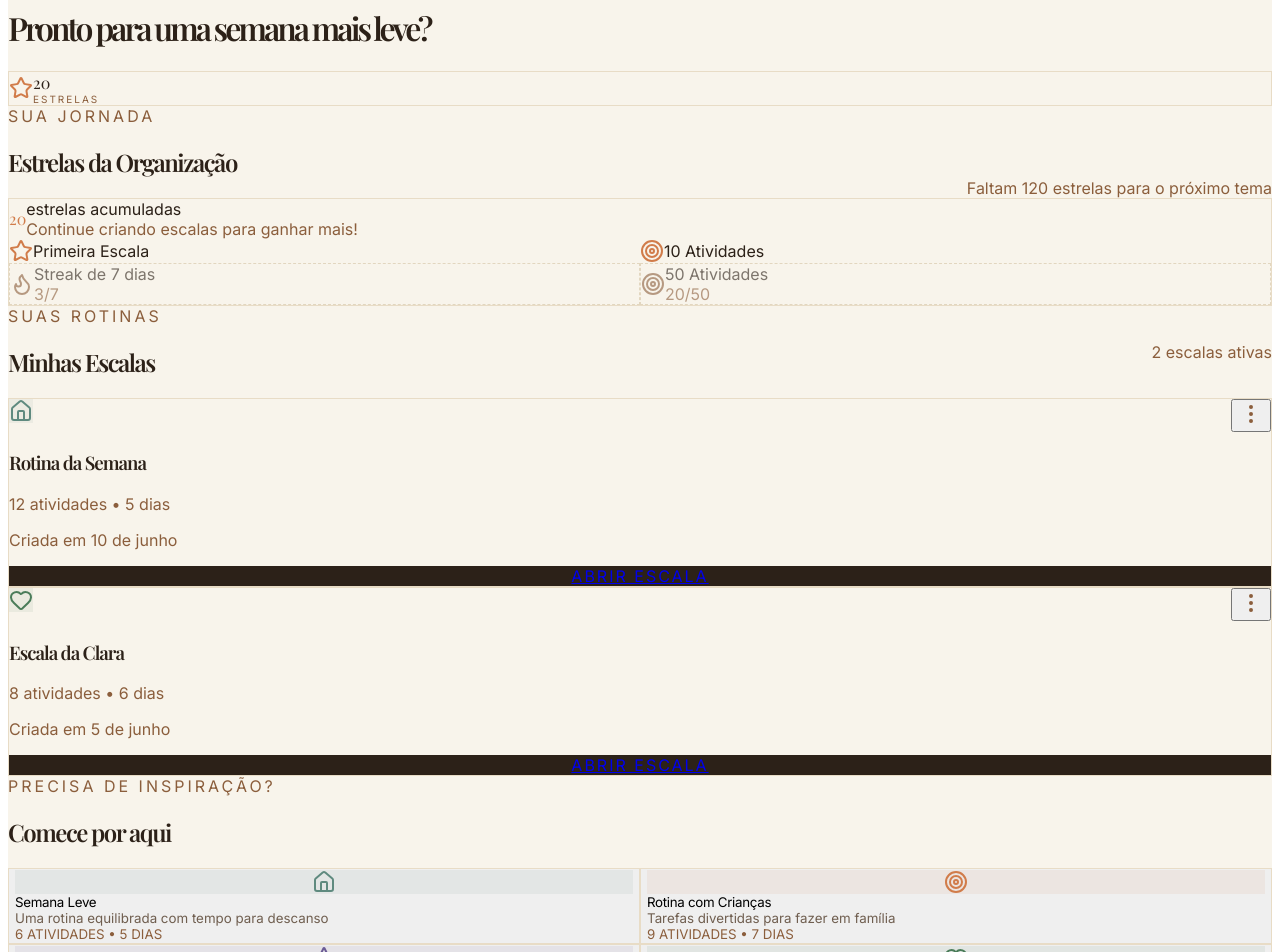
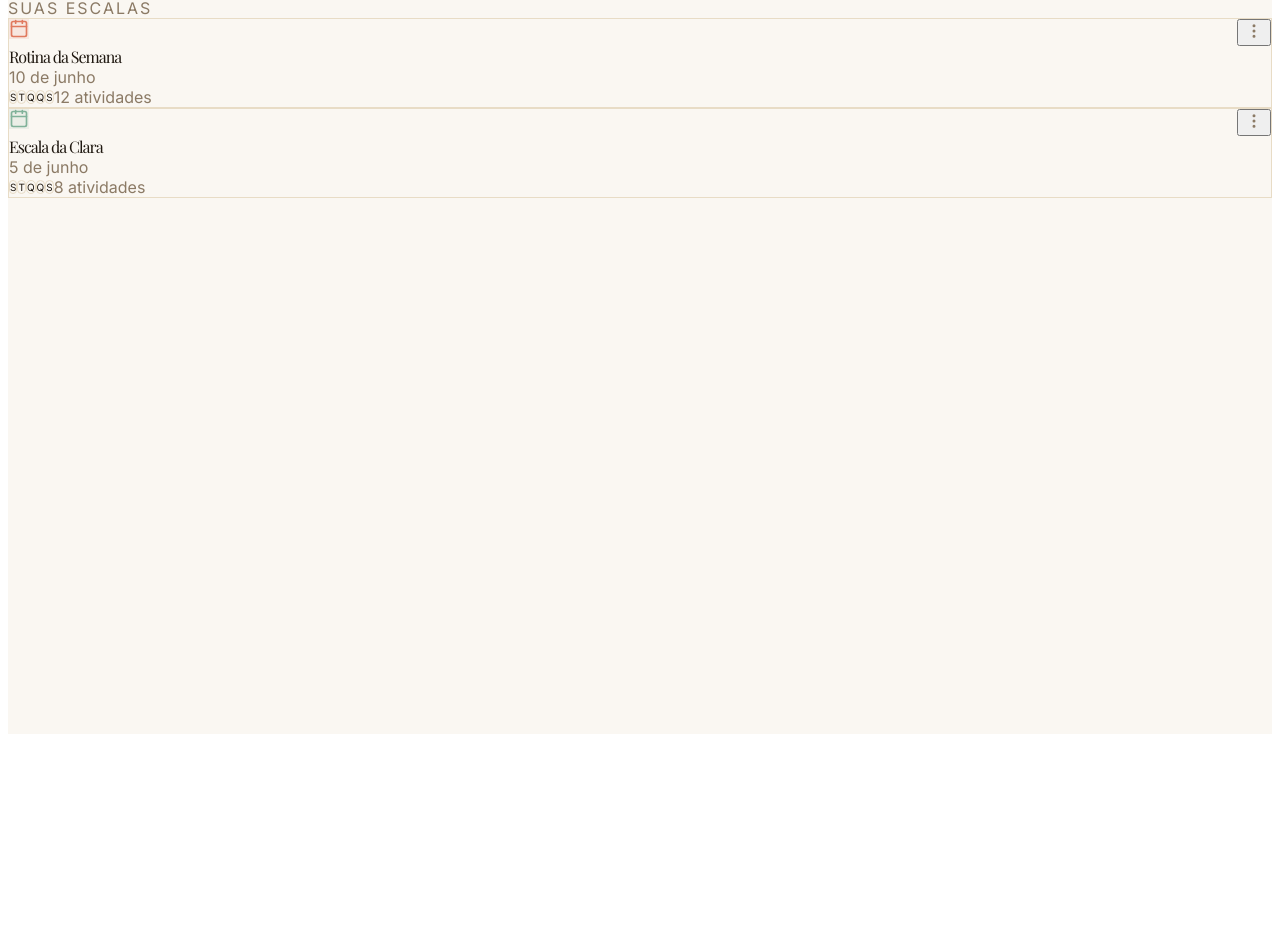
Before and after one commit to italo0machado/rotina-em-casa, a React (Vite) app in the folder frontend/: page /dashboard in a window 1280 px wide. Shown: the part 74-1026 px from the top of the page. After the commit the page ends 816 px from the top, so only its background shows below. Built offline with nearby package versions, Linux system fonts and the light colour scheme.

Commit message:
feat(dashboard): redesign completo da listagem de escalas com visual premium

```diff
--- a/frontend/src/pages/Dashboard.tsx
+++ b/frontend/src/pages/Dashboard.tsx
@@ -1,6 +1,6 @@
 import { useState, useEffect } from 'react';
-import { Link, useNavigate } from 'react-router-dom';
-import { Plus, Calendar, Star, Award, Flame, Target, Home, Heart, MoreVertical, Copy, Trash2 } from 'lucide-react';
+import { useNavigate } from 'react-router-dom';
+import { Plus, Calendar, Star, Award, Flame, Target, MoreVertical, Copy, Trash2 } from 'lucide-react';
 
 interface Escala {
   id: number;
@@ -15,45 +15,10 @@ interface Escala {
 const DIAS_SEMANA = ['Seg', 'Ter', 'Qua', 'Qui', 'Sex', 'Sáb', 'Dom'];
 
 const TEMAS = [
-  { id: 'praia', nome: 'Praia', cor: '#5f8a7f', icone: Home },
-  { id: 'floresta', nome: 'Floresta', cor: '#4a7c59', icone: Heart },
-  { id: 'espaco', nome: 'Espaço', cor: '#6b5b95', icone: Star },
-  { id: 'dinossauro', nome: 'Dinossauro', cor: '#d17c4a', icone: Target },
-];
-
-const MODELOS = [
-  {
-    id: 'leve',
-    nome: 'Semana Leve',
-    descricao: 'Uma rotina equilibrada com tempo para descanso',
-    atividades: 6,
-    dias: 5,
-    tema: 'praia'
-  },
-  {
-    id: 'criancas',
-    nome: 'Rotina com Crianças',
-    descricao: 'Tarefas divertidas para fazer em família',
-    atividades: 9,
-    dias: 7,
-    tema: 'dinossauro'
-  },
-  {
-    id: 'foco',
-    nome: 'Foco e Produtividade',
-    descricao: 'Estrutura para quem precisa de concentração',
-    atividades: 7,
-    dias: 5,
-    tema: 'espaco'
-  },
-  {
-    id: 'fimdesemana',
-    nome: 'Fim de Semana em Família',
-    descricao: 'Momentos de qualidade juntos',
-    atividades: 5,
-    dias: 2,
-    tema: 'floresta'
-  }
+  { id: 'praia', nome: 'Praia', cor: '#e07a5f' },
+  { id: 'floresta', nome: 'Floresta', cor: '#81b29a' },
+  { id: 'espaco', nome: 'Espaço', cor: '#6b5b95' },
+  { id: 'dinossauro', nome: 'Dinossauro', cor: '#f4a261' },
 ];
 
 export default function Dashboard() {
@@ -62,11 +27,7 @@ export default function Dashboard() {
   const [escalas, setEscalas] = useState<Escala[]>(() => {
     const saved = localStorage.getItem('escalas');
     if (saved) {
-      try {
-        return JSON.parse(saved);
-      } catch {
-        return [];
-      }
+      try { return JSON.parse(saved); } catch { return []; }
     }
     return [
       {
@@ -93,36 +54,14 @@ export default function Dashboard() {
   const [showModal, setShowModal] = useState(false);
   const [novoNome, setNovoNome] = useState('');
   const [temaSelecionado, setTemaSelecionado] = useState('praia');
-  const [diasSelecionados, setDiasSelecionados] = useState<string[]>(['Seg', 'Ter', 'Qua', 'Qui', 'Sex']);
   const [menuAberto, setMenuAberto] = useState<number | null>(null);
 
   useEffect(() => {
     localStorage.setItem('escalas', JSON.stringify(escalas));
   }, [escalas]);
 
-  const totalEstrelas = escalas.reduce((sum, e) => sum + e.totalAtividades, 0);
-  const totalEscalas = escalas.length;
-
-  const conquistasDesbloqueadas = [
-    { id: 1, nome: "Primeira Escala", icone: Star, desbloqueada: totalEscalas >= 1 },
-    { id: 2, nome: "10 Atividades", icone: Target, desbloqueada: totalEstrelas >= 10 },
-    { id: 3, nome: "Mestre da Semana", icone: Award, desbloqueada: totalEscalas >= 3 },
-    { id: 4, nome: "Em Chamas", icone: Flame, desbloqueada: totalEstrelas >= 30 },
-  ].filter(c => c.desbloqueada);
-
-  const proximasConquistas = [
-    { id: 5, nome: "Streak de 7 dias", icone: Flame, progresso: "3/7" },
-    { id: 6, nome: "50 Atividades", icone: Target, progresso: `${totalEstrelas}/50` },
-  ];
-
-  const toggleDia = (dia: string) => {
-    if (diasSelecionados.includes(dia)) {
-      if (diasSelecionados.length > 1) {
-        setDiasSelecionados(diasSelecionados.filter(d => d !== dia));
-      }
-    } else {
-      setDiasSelecionados([...diasSelecionados, dia]);
-    }
+  const getTemaInfo = (temaId?: string) => {
+    return TEMAS.find(t => t.id === temaId) || TEMAS[0];
   };
 
   const criarEscala = () => {
@@ -131,7 +70,7 @@ export default function Dashboard() {
     const novaEscala: Escala = {
       id: Date.now(),
       nome: novoNome.trim(),
-      dias: [...diasSelecionados],
+      dias: ['Seg', 'Ter', 'Qua', 'Qui', 'Sex'],
       totalAtividades: 0,
       ultimaAtualizacao: "agora",
       tema: temaSelecionado,
@@ -140,25 +79,8 @@ export default function Dashboard() {
 
     setEscalas([novaEscala, ...escalas]);
     setNovoNome('');
-    setDiasSelecionados(['Seg', 'Ter', 'Qua', 'Qui', 'Sex']);
     setTemaSelecionado('praia');
     setShowModal(false);
-
-    navigate(`/escala/${novaEscala.id}`);
-  };
-
-  const criarDoModelo = (modelo: any) => {
-    const novaEscala: Escala = {
-      id: Date.now(),
-      nome: modelo.nome,
-      dias: Array.from({ length: modelo.dias }, (_, i) => DIAS_SEMANA[i]),
-      totalAtividades: modelo.atividades,
-      ultimaAtualizacao: "agora",
-      tema: modelo.tema,
-      criadaEm: new Intl.DateTimeFormat('pt-BR', { day: 'numeric', month: 'long' }).format(new Date())
-    };
-
-    setEscalas([novaEscala, ...escalas]);
     navigate(`/escala/${novaEscala.id}`);
   };
 
@@ -181,269 +103,149 @@ export default function Dashboard() {
     setMenuAberto(null);
   };
 
-  const getTemaInfo = (temaId?: string) => {
-    return TEMAS.find(t => t.id === temaId) || TEMAS[0];
-  };
-
   return (
-    <div className="min-h-screen bg-[#f8f4eb] text-[#2c2118]">
+    <div className="min-h-screen bg-[#faf7f2] text-[#1f1810]">
       {/* Header */}
-      <nav className="border-b border-[#e8dcc6] bg-[#f8f4eb]/95 backdrop-blur-md sticky top-0 z-40">
+      <nav className="border-b border-[#e8dcc6] bg-[#faf7f2]/95 backdrop-blur sticky top-0 z-50">
         <div className="max-w-7xl mx-auto px-6 flex items-center justify-between h-20">
           <div className="flex items-center gap-3">
-            <div className="w-9 h-9 bg-[#2c2118] rounded-2xl flex items-center justify-center">
-              <span className="text-[#f8f4eb] text-xl tracking-[-2px] font-serif">R</span>
+            <div className="w-9 h-9 bg-[#1f1810] rounded-2xl flex items-center justify-center">
+              <span className="text-[#faf7f2] text-xl font-serif tracking-[-1px]">R</span>
             </div>
-            <div>
-              <div className="font-serif text-2xl tracking-[-1.5px]">ROTINA EM CASA</div>
-            </div>
+            <div className="font-serif text-2xl tracking-[-1.5px]">Rotina em Casa</div>
           </div>
+
           <button
             onClick={() => setShowModal(true)}
-            className="flex items-center gap-2 px-8 py-3 bg-[#d17c4a] text-white text-sm tracking-[2px] rounded-2xl hover:bg-[#b8693a] transition shadow-md"
+            className="flex items-center gap-2 bg-[#1f1810] text-white px-6 py-2.5 rounded-2xl text-sm hover:bg-black transition"
           >
-            <Plus className="w-4 h-4" /> CRIAR NOVA ESCALA
+            <Plus size={16} /> Nova Escala
           </button>
         </div>
       </nav>
 
-      <div className="max-w-7xl mx-auto px-6 py-10 space-y-12">
-
-        {/* Saudação + Estrelas */}
-        <div className="flex flex-col md:flex-row md:items-end md:justify-between gap-4">
+      <div className="max-w-7xl mx-auto px-6 py-10">
+        {/* Stats */}
+        <div className="flex items-center gap-8 mb-10">
           <div>
-            <div className="text-[#8b5e3c] text-sm tracking-[3px] mb-1">BOM DIA, CLARICE</div>
-            <h1 className="font-serif text-6xl tracking-[-3px]">Pronto para uma semana mais leve?</h1>
+            <div className="text-4xl font-serif tracking-[-2px]">{escalas.length}</div>
+            <div className="text-sm text-[#8b7a65]">Escalas ativas</div>
           </div>
-          <div className="flex items-center gap-3 bg-white px-6 py-3 rounded-2xl border border-[#e8dcc6]">
-            <Star className="w-6 h-6 text-[#d17c4a]" />
-            <div>
-              <div className="text-3xl font-serif tracking-tighter">{totalEstrelas}</div>
-              <div className="text-[10px] text-[#8b5e3c] tracking-[2px] -mt-1">ESTRELAS</div>
+          <div>
+            <div className="text-4xl font-serif tracking-[-2px]">
+              {escalas.reduce((sum, e) => sum + e.totalAtividades, 0)}
             </div>
+            <div className="text-sm text-[#8b7a65]">Atividades no total</div>
           </div>
         </div>
 
-        {/* SUA JORNADA DE ORGANIZAÇÃO */}
-        <div>
-          <div className="flex items-end justify-between mb-6">
-            <div>
-              <div className="text-[#8b5e3c] text-xs tracking-[3px] mb-1">SUA JORNADA</div>
-              <h2 className="font-serif text-4xl tracking-[-1.5px]">Estrelas da Organização</h2>
-            </div>
-            <div className="text-sm text-[#8b5e3c]">Faltam 120 estrelas para o próximo tema</div>
+        {/* Lista de Escalas */}
+        <div className="mb-8">
+          <div className="flex items-center justify-between mb-6">
+            <div className="text-sm tracking-[2px] text-[#8b7a65]">SUAS ESCALAS</div>
           </div>
 
-          <div className="bg-white rounded-3xl p-8 border border-[#e8dcc6]">
-            <div className="flex items-center gap-4 mb-8">
-              <div className="text-6xl font-serif tracking-tighter text-[#d17c4a]">{totalEstrelas}</div>
-              <div>
-                <div className="text-xl">estrelas acumuladas</div>
-                <div className="text-sm text-[#8b5e3c]">Continue criando escalas para ganhar mais!</div>
-              </div>
-            </div>
-
-            <div className="grid grid-cols-2 md:grid-cols-4 gap-4">
-              {conquistasDesbloqueadas.map((c) => (
-                <div key={c.id} className="flex items-center gap-3 p-4 bg-[#f8f4eb] rounded-2xl">
-                  <c.icone className="w-8 h-8 text-[#d17c4a]" />
-                  <div className="text-sm font-medium">{c.nome}</div>
-                </div>
-              ))}
-              {proximasConquistas.map((c) => (
-                <div key={c.id} className="flex items-center gap-3 p-4 border border-dashed border-[#d4c3a3] rounded-2xl opacity-60">
-                  <c.icone className="w-8 h-8 text-[#8b5e3c]" />
-                  <div>
-                    <div className="text-sm font-medium">{c.nome}</div>
-                    <div className="text-xs text-[#8b5e3c]">{c.progresso}</div>
-                  </div>
-                </div>
-              ))}
-            </div>
-          </div>
-        </div>
-
-        {/* MINHAS ESCALAS */}
-        <div>
-          <div className="flex items-center justify-between mb-6">
-            <div>
-              <div className="text-[#8b5e3c] text-xs tracking-[3px] mb-1">SUAS ROTINAS</div>
-              <h2 className="font-serif text-4xl tracking-[-1.5px]">Minhas Escalas</h2>
-            </div>
-            <div className="text-sm text-[#8b5e3c]">{totalEscalas} escalas ativas</div>
-          </div>
-
-          {escalas.length === 0 ? (
-            <div className="text-center py-16 border border-[#e8dcc6] rounded-3xl bg-white">
-              <Calendar className="w-12 h-12 mx-auto text-[#d17c4a] mb-4" />
-              <p className="text-xl text-[#6f5e4f]">Você ainda não tem nenhuma escala</p>
-            </div>
-          ) : (
-            <div className="grid md:grid-cols-2 lg:grid-cols-3 gap-6">
+          {escalas.length > 0 ? (
+            <div className="grid md:grid-cols-2 lg:grid-cols-3 gap-5">
               {escalas.map((escala) => {
                 const tema = getTemaInfo(escala.tema);
-                const TemaIcon = tema.icone;
-
                 return (
                   <div
                     key={escala.id}
-                    className="group border border-[#e8dcc6] bg-white rounded-3xl p-7 hover:shadow-md transition-all duration-300 relative"
+                    onClick={() => navigate(`/escala/${escala.id}`)}
+                    className="group bg-white border border-[#e8dcc6] rounded-3xl p-7 hover:border-[#b89a6f] transition cursor-pointer"
                   >
                     <div className="flex justify-between items-start mb-6">
-                      <div className="w-14 h-14 rounded-2xl flex items-center justify-center" style={{ backgroundColor: `${tema.cor}15` }}>
-                        <TemaIcon className="w-7 h-7" style={{ color: tema.cor }} />
+                      <div
+                        className="w-10 h-10 rounded-2xl flex items-center justify-center"
+                        style={{ backgroundColor: tema.cor + '20', color: tema.cor }}
+                      >
+                        <Calendar size={20} />
                       </div>
-
-                      <div className="relative">
-                        <button
-                          onClick={() => setMenuAberto(menuAberto === escala.id ? null : escala.id)}
-                          className="p-2 text-[#8b5e3c] hover:text-[#2c2118]"
-                        >
-                          <MoreVertical className="w-4 h-4" />
-                        </button>
-
-                        {menuAberto === escala.id && (
-                          <div className="absolute right-0 mt-2 w-44 bg-white border border-[#e8dcc6] rounded-2xl shadow-lg py-2 z-50">
-                            <button
-                              onClick={() => duplicarEscala(escala)}
-                              className="flex items-center gap-3 w-full px-5 py-3 text-left text-sm hover:bg-[#f8f4eb]"
-                            >
-                              <Copy className="w-4 h-4" /> Duplicar escala
-                            </button>
-                            <button
-                              onClick={() => excluirEscala(escala.id)}
-                              className="flex items-center gap-3 w-full px-5 py-3 text-left text-sm text-red-600 hover:bg-red-50"
-                            >
-                              <Trash2 className="w-4 h-4" /> Excluir
-                            </button>
-                          </div>
-                        )}
-                      </div>
+                      <button
+                        onClick={(e) => {
+                          e.stopPropagation();
+                          setMenuAberto(menuAberto === escala.id ? null : escala.id);
+                        }}
+                        className="text-[#8b7a65] hover:text-[#1f1810]"
+                      >
+                        <MoreVertical size={18} />
+                      </button>
                     </div>
 
-                    <div className="mb-6">
-                      <h3 className="font-serif text-3xl tracking-[-1px] mb-2 group-hover:text-[#d17c4a] transition-colors">
-                        {escala.nome}
-                      </h3>
-                      <p className="text-sm text-[#8b5e3c]">
-                        {escala.totalAtividades} atividades • {escala.dias.length} dias
-                      </p>
-                      <p className="text-xs text-[#8b5e3c] mt-1">Criada em {escala.criadaEm}</p>
+                    <div className="font-serif text-2xl tracking-[-1px] mb-1 group-hover:text-[#b89a6f] transition">
+                      {escala.nome}
+                    </div>
+                    <div className="text-sm text-[#8b7a65] mb-6">{escala.criadaEm}</div>
+
+                    <div className="flex items-center gap-2 text-sm">
+                      <div className="flex -space-x-1">
+                        {escala.dias.slice(0, 5).map((dia, i) => (
+                          <div key={i} className="w-7 h-7 rounded-full bg-[#faf7f2] border border-[#e8dcc6] flex items-center justify-center text-[10px]">
+                            {dia[0]}
+                          </div>
+                        ))}
+                      </div>
+                      <span className="text-[#8b7a65] ml-2">{escala.totalAtividades} atividades</span>
                     </div>
 
-                    <Link
-                      to={`/escala/${escala.id}`}
-                      className="block w-full py-3.5 bg-[#2c2118] text-white text-center rounded-2xl text-sm tracking-[2px] hover:bg-[#3f2a1d] transition"
-                    >
-                      ABRIR ESCALA
-                    </Link>
+                    {/* Menu */}
+                    {menuAberto === escala.id && (
+                      <div className="absolute mt-2 right-6 bg-white border border-[#e8dcc6] rounded-2xl shadow-sm py-1 z-10" onClick={e => e.stopPropagation()}>
+                        <button onClick={() => duplicarEscala(escala)} className="flex items-center gap-3 px-5 py-2.5 text-sm w-full hover:bg-[#faf7f2]">
+                          <Copy size={15} /> Duplicar
+                        </button>
+                        <button onClick={() => excluirEscala(escala.id)} className="flex items-center gap-3 px-5 py-2.5 text-sm w-full text-red-600 hover:bg-red-50">
+                          <Trash2 size={15} /> Excluir
+                        </button>
+                      </div>
+                    )}
                   </div>
                 );
               })}
             </div>
+          ) : (
+            <div className="text-center py-16 text-[#8b7a65]">
+              Você ainda não tem nenhuma escala.
+            </div>
           )}
         </div>
-
-        {/* MODELOS PRONTOS */}
-        <div>
-          <div className="mb-6">
-            <div className="text-[#8b5e3c] text-xs tracking-[3px] mb-1">PRECISA DE INSPIRAÇÃO?</div>
-            <h2 className="font-serif text-4xl tracking-[-1.5px]">Comece por aqui</h2>
-          </div>
-
-          <div className="grid grid-cols-2 md:grid-cols-4 gap-4">
-            {MODELOS.map((modelo) => {
-              const tema = getTemaInfo(modelo.tema);
-              const TemaIcon = tema.icone;
-
-              return (
-                <button
-                  key={modelo.id}
-                  onClick={() => criarDoModelo(modelo)}
-                  className="text-left p-6 bg-white border border-[#e8dcc6] rounded-3xl hover:shadow-md transition group"
-                >
-                  <div className="w-11 h-11 rounded-2xl flex items-center justify-center mb-4" style={{ backgroundColor: `${tema.cor}15` }}>
-                    <TemaIcon className="w-5 h-5" style={{ color: tema.cor }} />
-                  </div>
-                  <div className="font-medium text-lg tracking-[-0.3px] mb-1 group-hover:text-[#d17c4a] transition">
-                    {modelo.nome}
-                  </div>
-                  <div className="text-sm text-[#6f5e4f] leading-snug mb-4">
-                    {modelo.descricao}
-                  </div>
-                  <div className="text-xs text-[#8b5e3c] tracking-widest">
-                    {modelo.atividades} ATIVIDADES • {modelo.dias} DIAS
-                  </div>
-                </button>
-              );
-            })}
-          </div>
-        </div>
-
       </div>
 
-      {/* Modal de Nova Escala */}
+      {/* Modal Criar Escala */}
       {showModal && (
-        <div className="fixed inset-0 bg-[#2c2118]/80 backdrop-blur-sm z-50 flex items-center justify-center p-6">
-          <div className="bg-white w-full max-w-lg rounded-3xl p-10 border border-[#e8dcc6]">
-            <h2 className="font-serif text-4xl tracking-[-1.5px] mb-2">Nova escala</h2>
-            <p className="text-[#6f5e4f] mb-8">Dê um nome, escolha o tema e os dias</p>
+        <div className="fixed inset-0 bg-black/40 flex items-center justify-center z-50">
+          <div className="bg-white rounded-3xl p-8 w-full max-w-md">
+            <h2 className="font-serif text-3xl tracking-[-1px] mb-6">Nova escala</h2>
 
-            <div className="space-y-6">
-              <div>
-                <label className="block text-xs tracking-[2px] mb-2 text-[#6f5e4f]">NOME DA ESCALA</label>
-                <input
-                  type="text"
-                  value={novoNome}
-                  onChange={(e) => setNovoNome(e.target.value)}
-                  placeholder="Ex: Rotina da Semana"
-                  className="w-full border border-[#d4c3a3] px-6 py-4 rounded-2xl text-lg focus:border-[#d17c4a] focus:outline-none"
-                  autoFocus
-                />
-              </div>
+            <input
+              type="text"
+              value={novoNome}
+              onChange={(e) => setNovoNome(e.target.value)}
+              placeholder="Nome da escala"
+              className="w-full border border-[#e8dcc6] px-5 py-4 rounded-2xl text-lg mb-6 focus:outline-none focus:border-[#b89a6f]"
+            />
 
-              <div>
-                <label className="block text-xs tracking-[2px] mb-3 text-[#6f5e4f]">TEMA VISUAL</label>
-                <div className="flex gap-3">
-                  {TEMAS.map(t => {
-                    const Icon = t.icone;
-                    return (
-                      <button
-                        key={t.id}
-                        onClick={() => setTemaSelecionado(t.id)}
-                        className={`flex-1 p-4 rounded-2xl border flex flex-col items-center gap-2 transition ${temaSelecionado === t.id ? 'border-[#d17c4a] bg-[#fdfaf3]' : 'border-[#e8dcc6]'}`}
-                      >
-                        <Icon className="w-6 h-6" style={{ color: t.cor }} />
-                        <span className="text-xs tracking-widest">{t.nome}</span>
-                      </button>
-                    );
-                  })}
-                </div>
-              </div>
-
-              <div>
-                <label className="block text-xs tracking-[2px] mb-3 text-[#6f5e4f]">DIAS DA SEMANA</label>
-                <div className="flex flex-wrap gap-2">
-                  {DIAS_SEMANA.map(dia => (
-                    <button
-                      key={dia}
-                      type="button"
-                      onClick={() => toggleDia(dia)}
-                      className={`px-4 py-2 rounded-2xl text-sm border transition-all ${diasSelecionados.includes(dia) ? 'bg-[#2c2118] text-white border-[#2c2118]' : 'border-[#d4c3a3] hover:border-[#d17c4a]'}`}
-                    >
-                      {dia}
-                    </button>
-                  ))}
-                </div>
+            <div className="mb-6">
+              <div className="text-xs tracking-[2px] mb-3 text-[#8b7a65]">TEMA</div>
+              <div className="flex gap-3">
+                {TEMAS.map(tema => (
+                  <button
+                    key={tema.id}
+                    onClick={() => setTemaSelecionado(tema.id)}
+                    className={`w-9 h-9 rounded-2xl border-2 ${temaSelecionado === tema.id ? 'border-[#1f1810]' : 'border-transparent'}`}
+                    style={{ backgroundColor: tema.cor }}
+                  />
+                ))}
               </div>
             </div>
 
-            <div className="flex gap-3 mt-8">
-              <button onClick={() => setShowModal(false)} className="flex-1 py-4 border border-[#d4c3a3] rounded-2xl text-sm tracking-[2px] hover:bg-[#f8f4eb]">
-                CANCELAR
+            <div className="flex gap-3">
+              <button onClick={() => setShowModal(false)} className="flex-1 py-3 border border-[#e8dcc6] rounded-2xl">
+                Cancelar
               </button>
-              <button onClick={criarEscala} disabled={!novoNome.trim()} className="flex-1 py-4 bg-[#2c2118] text-white rounded-2xl text-sm tracking-[2px] disabled:opacity-50">
-                CRIAR ESCALA
+              <button onClick={criarEscala} className="flex-1 py-3 bg-[#1f1810] text-white rounded-2xl">
+                Criar Escala
               </button>
             </div>
           </div>
```
